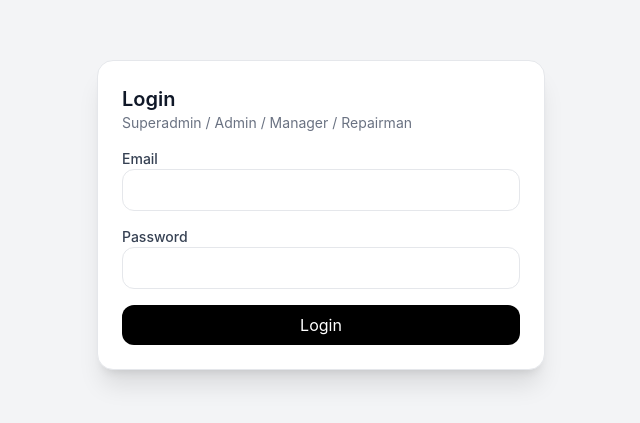
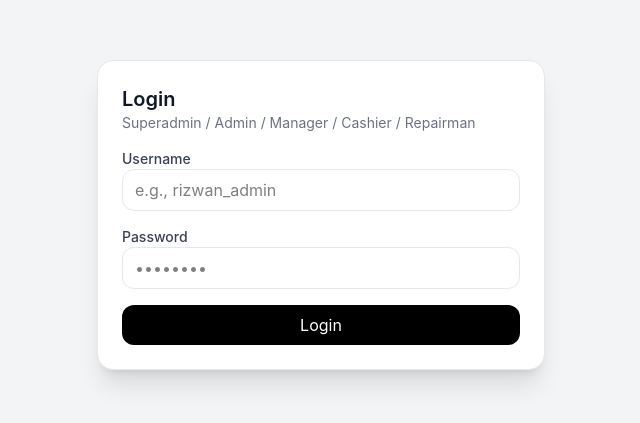
Before and after one commit to AbrarIkram/Mobile_Shop, a React (Vite) app: page / in a window 1280 px wide. Shown: the part 185-608 px from the top of the page, without its empty margins (319-959 px from the left). Built offline with nearby package versions, Linux system fonts and the light colour scheme.

Commit message:
logged user name password

```diff
--- a/src/Components/Login.jsx
+++ b/src/Components/Login.jsx
@@ -2,7 +2,7 @@ import { useState } from "react";
 import { supabase } from "../../supabaseClient";
 
 export default function Login({ onLogin }) {
-  const [email, setEmail] = useState("");
+  const [username, setUsername] = useState(""); // ← changed from email
   const [password, setPassword] = useState("");
   const [loading, setLoading] = useState(false);
   const [err, setErr] = useState("");
@@ -12,10 +12,11 @@ export default function Login({ onLogin }) {
     setErr("");
     setLoading(true);
 
+    // 🔍 Search by username (case-insensitive)
     const { data, error } = await supabase
       .from("employees")
       .select("employee_id, full_name, role, password_hash, is_active, sidebar_keys")
-      .eq("email", email.trim().toLowerCase())
+      .eq("username", username.trim().toLowerCase()) // ← lookup by username
       .eq("is_deleted", false)
       .maybeSingle();
 
@@ -37,14 +38,15 @@ export default function Login({ onLogin }) {
       return;
     }
 
-    // ⚠️ For now comparing plain text
+    // ⚠️ WARNING: Plain text comparison is unsafe!
+    // Use bcrypt/argon2 via Edge Function or Supabase Auth in production
     if (data.password_hash !== password.trim()) {
       setErr("Invalid password");
       setLoading(false);
       return;
     }
 
-    // ✅ Store session in localStorage
+    // ✅ Store session
     localStorage.setItem("employee_id", data.employee_id);
     localStorage.setItem("role", data.role);
     localStorage.setItem("full_name", data.full_name);
@@ -57,11 +59,9 @@ export default function Login({ onLogin }) {
   return (
     <div className="min-h-screen flex items-center justify-center bg-gray-100 p-4">
       <div className="w-full max-w-md rounded-2xl bg-white shadow-xl border border-gray-200 p-6">
-        <div className="text-xl font-semibold text-gray-900">
-          Login
-        </div>
+        <div className="text-xl font-semibold text-gray-900">Login</div>
         <div className="text-sm text-gray-500 mb-4">
-          Superadmin / Admin / Manager / Repairman
+          Superadmin / Admin / Manager / Cashier / Repairman
         </div>
 
         {err && (
@@ -71,17 +71,21 @@ export default function Login({ onLogin }) {
         )}
 
         <form onSubmit={handleLogin} className="space-y-4">
+          {/* 👤 Username Field */}
           <div>
-            <div className="text-sm font-medium text-gray-700">Email</div>
+            <div className="text-sm font-medium text-gray-700">Username</div>
             <input
-              type="email"
+              type="text"
               className="w-full rounded-xl border border-gray-200 px-3 py-2 focus:ring-2 focus:ring-black/10"
-              value={email}
-              onChange={(e) => setEmail(e.target.value)}
+              value={username}
+              onChange={(e) => setUsername(e.target.value)}
+              placeholder="e.g., rizwan_admin"
               required
+              autoComplete="username"
             />
           </div>
 
+          {/* 🔐 Password Field */}
           <div>
             <div className="text-sm font-medium text-gray-700">Password</div>
             <input
@@ -89,14 +93,16 @@ export default function Login({ onLogin }) {
               className="w-full rounded-xl border border-gray-200 px-3 py-2 focus:ring-2 focus:ring-black/10"
               value={password}
               onChange={(e) => setPassword(e.target.value)}
+              placeholder="••••••••"
               required
+              autoComplete="current-password"
             />
           </div>
 
           <button
             type="submit"
             disabled={loading}
-            className="w-full rounded-xl bg-black text-white py-2 hover:opacity-90"
+            className="w-full rounded-xl bg-black text-white py-2 hover:opacity-90 disabled:opacity-60"
           >
             {loading ? "Signing in..." : "Login"}
           </button>
--- a/src/staffs/StaffForm.jsx
+++ b/src/staffs/StaffForm.jsx
@@ -21,13 +21,17 @@ export default function StaffForm({ initialValue, onClose, onSaved }) {
   const [saving, setSaving] = useState(false);
   const [err, setErr] = useState("");
 
+  const [username, setUsername] = useState(initialValue?.username || "");
+
+
   const canSave = useMemo(() => {
     if (!full_name.trim()) return false;
     if (!email.trim()) return false;
+    if (!isEdit && !username.trim()) return false;
     if (!ROLES.includes(role)) return false;
-    if (!isEdit && password.trim().length < 3) return false; // simple rule
+    if (!isEdit && password.trim().length < 3) return false;
     return true;
-  }, [full_name, email, role, password, isEdit]);
+  }, [full_name, email, username, role, password, isEdit]);
 
   async function handleSubmit(e) {
     e.preventDefault();
@@ -48,6 +52,7 @@ export default function StaffForm({ initialValue, onClose, onSaved }) {
 
     const payload = {
       full_name: full_name.trim(),
+      username: username.trim().toLowerCase() || null,
       email: email.trim().toLowerCase(),
       national_id: national_id.trim() || null,
       mobile_number: mobile_number.trim() || null,
@@ -158,6 +163,18 @@ export default function StaffForm({ initialValue, onClose, onSaved }) {
                 placeholder="Eg: staff@shop.com"
               />
             </Field>
+            <Field label="Username" required={!isEdit}>
+              <input
+                className="w-full rounded-xl border border-gray-200 px-3 py-2 outline-none focus:ring-2 focus:ring-black/10"
+                value={username}
+                onChange={(e) => setUsername(e.target.value)}
+                placeholder="e.g., rizwan_admin (unique)"
+                disabled={isEdit} // optional: prevent username changes after creation
+              />
+              <div className="text-xs text-gray-400 mt-1">
+                Used for login. Must be unique.
+              </div>
+            </Field>
 
             <Field label={isEdit ? "New Password (optional)" : "Password"} required={!isEdit}>
               <input
```
